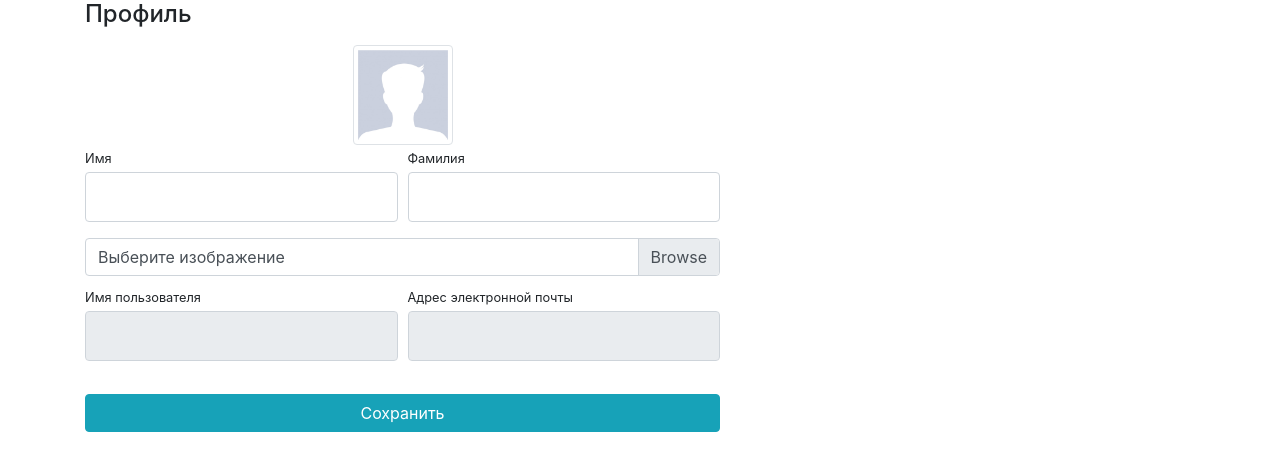
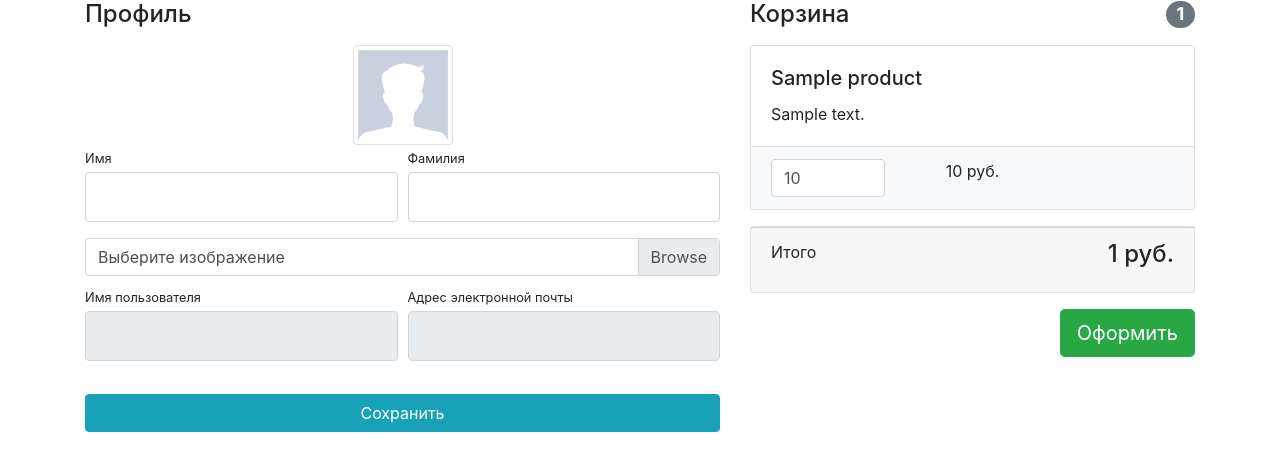
Before and after one commit to Pafnodeveloper/gb_django, a Django app: template users/templates/users/profile.html in a window 1280 px wide. Shown: the part 72-543 px from the top of the page. Run offline with Django 3.2, Linux system fonts and the light colour scheme; tables that the repository leaves empty hold one stand-in row (values such as "Sample post"); the template is opened without the code that fills it: values that come from a table or form of the project are taken from there, most other values are stand-ins (such as "Sample title", 1, 10 or a date in 2020); parts of the project's set-up code (start-up, migrations or seed data) failed here and were passed over; some libraries are stand-ins or nearby versions.

Commit message:
added Basket model and view

```diff
--- /dev/null
+++ b/baskets/templates/baskets/baskets.html
@@ -0,0 +1,40 @@
+<div class="basket_list">
+    {% if baskets %}
+        <h4 class="mt-3 mb-3 d-flex justify-content-between align-items-center mb-3">
+            Корзина <span class="badge badge-secondary badge-pill">{{ baskets.0.total_quantity }}</span>
+        </h4>
+        {% for basket in baskets %}
+            <div class="card mb-3">
+                <div class="card-body">
+                    <h5 class="card-title">{{ basket.product.name }}</h5>
+                    <p class="card-text">{{ basket.product.description }}</p>
+                </div>
+                <ul class="list-group list-group-flush">
+                    <li class="list-group-item bg-light">
+                        <div class="row text-center">
+                            <div class="col-lg-4">
+                                <input name="{{ basket.id }}" type="number" class="form-control"
+                                       value="{{ basket.quantity }}" min="0">
+                            </div>
+                            <div class="col-lg-4">{{ basket.sum }} руб.</div>
+                            <div class="col-lg-4">
+                                <a href="{% url 'baskets:basket_remove' basket.id %}">
+                                    <i class="fas fa-trash"></i>
+                                </a>
+                            </div>
+                        </div>
+                    </li>
+                </ul>
+            </div>
+        {% endfor %}
+        <div class="card mb-3">
+            <div class="card-footer">
+                <p class="float-left">Итого</p>
+                <h4 class="float-right">{{ baskets.0.total_sum }} руб.</h4>
+            </div>
+        </div>
+        <button type="button" class="btn btn-success btn-lg float-right">Оформить</button>
+    {% else %}
+        <h4 class="mt-3 align-items-center mb-3"> Корзина пуста </h4>
+    {% endif %}
+</div>
--- /dev/null
+++ b/baskets/urls.py
@@ -0,0 +1,8 @@
+from django.urls import path
+from baskets.views import basket_add
+
+app_name = 'baskets'
+
+urlpatterns = [
+    path('add/<int:product_id>/', basket_add, name='basket_add'),
+]
--- a/geekshop_rodin/settings.py
+++ b/geekshop_rodin/settings.py
@@ -40,6 +40,7 @@ INSTALLED_APPS = [
 
     'products',
     'users',
+    "baskets",
 ]
 
 MIDDLEWARE = [
--- a/geekshop_rodin/urls.py
+++ b/geekshop_rodin/urls.py
@@ -25,6 +25,7 @@ urlpatterns = [
     path('', index, name='index'),
     path('products/', include('products.urls', namespace='products')),
     path('users/', include('users.urls', namespace='users')),
+    path('baskets', include('baskets.urls', namespace='baskets'))
 ]
 
 if settings.DEBUG == True:
--- a/users/templates/users/profile.html
+++ b/users/templates/users/profile.html
@@ -60,6 +60,7 @@
                 </form>
             </div>
             <div class="col-lg-5">
+                {% include "baskets/baskets.html" %}
             </div>
         </div>
     </div>
```
Also changed, not shown: products/templates/products/products.html (+5 -2 lines).
